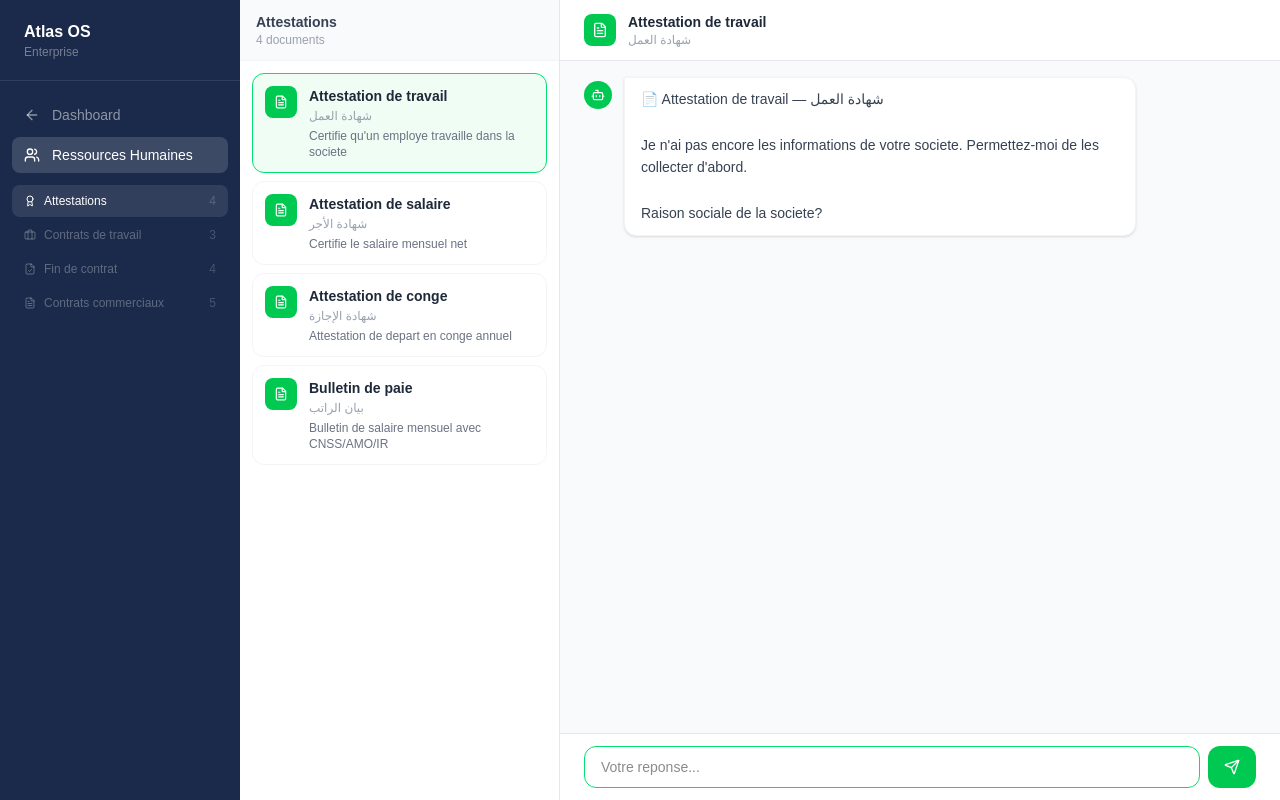
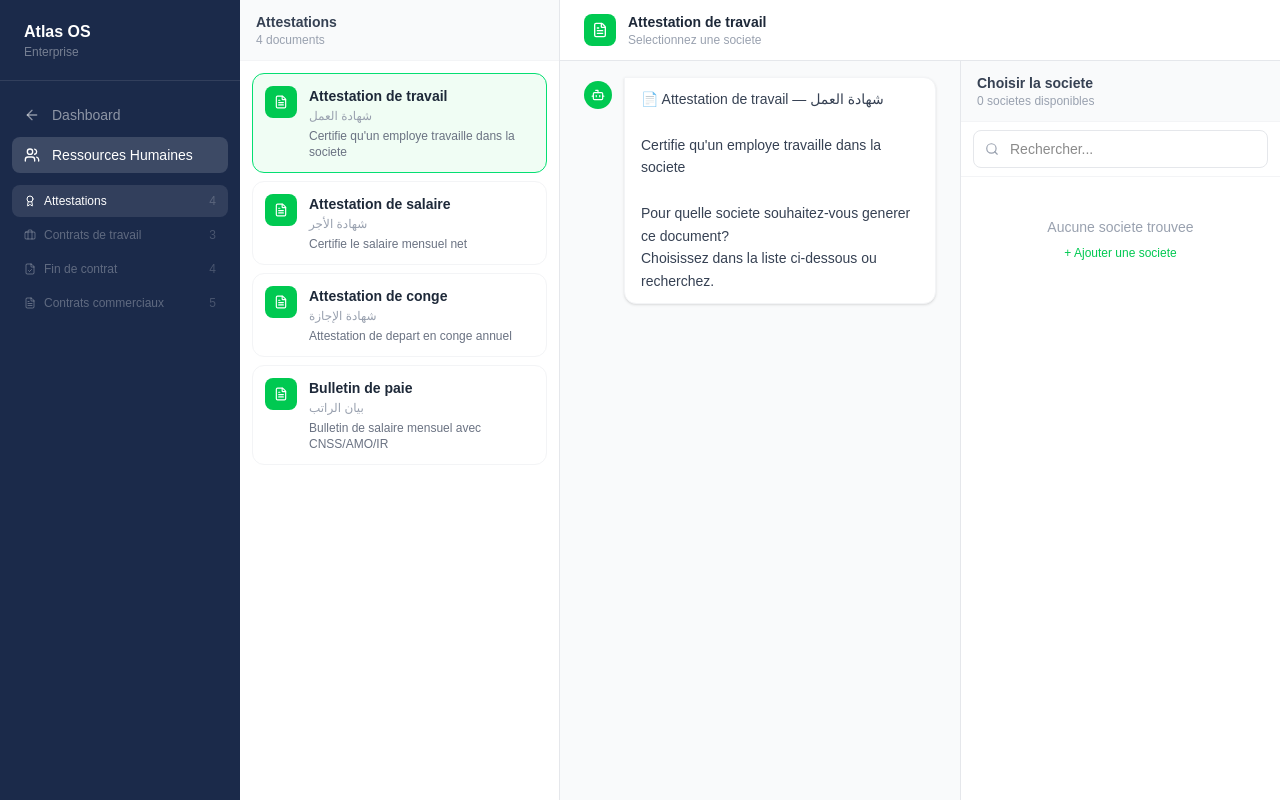
Before and after one commit to marwandevlo/atlas-os, a Next.js app: page /rh in a window 1280 px wide. Both pictures are taken after a click on the button 399 px from the left and 123 px from the top of the page. Built offline with nearby package versions, Linux system fonts and the light colour scheme.

Commit message:
add company selector in RH documents

```diff
--- a/app/rh/page.tsx
+++ b/app/rh/page.tsx
@@ -1,7 +1,24 @@
 'use client';
 import { useState, useEffect } from 'react';
 import { useRouter } from 'next/navigation';
-import { ArrowLeft, FileText, Download, Bot, User, Send, Users, Briefcase, Award, FileCheck } from 'lucide-react';
+import { ArrowLeft, FileText, Download, Bot, User, Send, Users, Briefcase, Award, FileCheck, Search } from 'lucide-react';
+
+type Company = {
+  id: number;
+  raisonSociale: string;
+  formeJuridique: string;
+  if_fiscal: string;
+  ice: string;
+  rc: string;
+  cnss: string;
+  adresse: string;
+  ville: string;
+  telephone: string;
+  email: string;
+  activite: string;
+  regimeTVA: string;
+  actif: boolean;
+};
 
 type Doc = {
   id: string;
@@ -34,17 +51,6 @@ const docs: Doc[] = [
 ];
 
 const categories = ['Attestations', 'Contrats de travail', 'Fin de contrat', 'Contrats commerciaux'];
-
-const companyFields = [
-  { key: 'raisonSociale', label: 'Raison sociale de la societe?' },
-  { key: 'adresse', label: 'Adresse complete de la societe?' },
-  { key: 'telephone', label: 'Telephone de la societe?' },
-  { key: 'if_fiscal', label: 'Identifiant Fiscal (IF)?' },
-  { key: 'ice', label: 'ICE de la societe?' },
-  { key: 'rc', label: 'Registre de Commerce (RC)?' },
-  { key: 'cnss', label: 'Numero CNSS employeur?' },
-  { key: 'ville', label: 'Ville du siege social?' },
-];
 
 const fieldLabels: Record<string, string> = {
   nom_employe: "Nom complet de l'employe",
@@ -118,16 +124,23 @@ export default function RHPage() {
   const [input, setInput] = useState('');
   const [loading, setLoading] = useState(false);
   const [step, setStep] = useState(0);
-  const [phase, setPhase] = useState<'company' | 'doc'>('company');
   const [fieldData, setFieldData] = useState<Record<string, string>>({});
-  const [companyData, setCompanyData] = useState<Record<string, string>>({});
+  const [selectedCompany, setSelectedCompany] = useState<Company | null>(null);
+  const [companies, setCompanies] = useState<Company[]>([]);
+  const [searchCompany, setSearchCompany] = useState('');
+  const [phase, setPhase] = useState<'select_company' | 'doc'>('select_company');
   const [docReady, setDocReady] = useState(false);
   const [docContent, setDocContent] = useState('');
 
   useEffect(() => {
-    const saved = localStorage.getItem('atlas_company');
-    if (saved) setCompanyData(JSON.parse(saved));
+    const saved = localStorage.getItem('atlas_companies');
+    if (saved) setCompanies(JSON.parse(saved));
   }, []);
+
+  const filteredCompanies = companies.filter(c =>
+    c.raisonSociale.toLowerCase().includes(searchCompany.toLowerCase()) ||
+    c.ville.toLowerCase().includes(searchCompany.toLowerCase())
+  );
 
   const selectDoc = (doc: Doc) => {
     setSelectedDoc(doc);
@@ -135,60 +148,33 @@ export default function RHPage() {
     setFieldData({});
     setDocReady(false);
     setDocContent('');
-
-    const saved = localStorage.getItem('atlas_company');
-    const company = saved ? JSON.parse(saved) : {};
-    setCompanyData(company);
-
-    if (!company.raisonSociale || !company.if_fiscal) {
-      setPhase('company');
+    setSelectedCompany(null);
+    setSearchCompany('');
+    setPhase('select_company');
     setMessages([{
       role: 'assistant',
-        content: `📄 ${doc.name} — ${doc.nameAr}\n\nJe n'ai pas encore les informations de votre societe. Permettez-moi de les collecter d'abord.\n\n${companyFields[0].label}`
+      content: `📄 ${doc.name} — ${doc.nameAr}\n\n${doc.description}\n\nPour quelle societe souhaitez-vous generer ce document?\nChoisissez dans la liste ci-dessous ou recherchez.`
     }]);
-    } else {
+  };
+
+  const chooseCompany = (company: Company) => {
+    setSelectedCompany(company);
     setPhase('doc');
-      setCompanyData(company);
-      setMessages([{
-        role: 'assistant',
-        content: `📄 ${doc.name} — ${doc.nameAr}\n\n✅ Societe: ${company.raisonSociale}\n\nMaintenant les informations du document:\n\n${fieldLabels[doc.fields[0]]}?`
-      }]);
-    }
+    setStep(0);
+    setMessages(prev => [...prev,
+      { role: 'user', content: `✅ ${company.raisonSociale}` },
+      { role: 'assistant', content: `✅ Societe selectionnee: ${company.raisonSociale}\nIF: ${company.if_fiscal} | CNSS: ${company.cnss} | ${company.ville}\n\nMaintenant les informations du document:\n\n${fieldLabels[selectedDoc!.fields[0]]}?` }
+    ]);
   };
 
   const sendMessage = async () => {
     if (!input.trim() || !selectedDoc || loading) return;
     const userMsg: Message = { role: 'user', content: input };
+    const currentField = selectedDoc.fields[step];
+    const newData = { ...fieldData, [currentField]: input };
+    setFieldData(newData);
     setMessages(prev => [...prev, userMsg]);
-    const val = input;
     setInput('');
-
-    if (phase === 'company') {
-      const field = companyFields[step];
-      const newCompany = { ...companyData, [field.key]: val };
-      setCompanyData(newCompany);
-      const nextStep = step + 1;
-      setStep(nextStep);
-
-      if (nextStep < companyFields.length) {
-        setTimeout(() => {
-          setMessages(prev => [...prev, { role: 'assistant', content: companyFields[nextStep].label }]);
-        }, 300);
-      } else {
-        localStorage.setItem('atlas_company', JSON.stringify(newCompany));
-        setPhase('doc');
-        setStep(0);
-        setTimeout(() => {
-          setMessages(prev => [...prev, {
-            role: 'assistant',
-            content: `✅ Informations societe enregistrees!\n\nMaintenant les informations du document:\n\n${fieldLabels[selectedDoc.fields[0]]}?`
-          }]);
-        }, 300);
-      }
-    } else {
-      const currentField = selectedDoc.fields[step];
-      const newData = { ...fieldData, [currentField]: val };
-      setFieldData(newData);
     const nextStep = step + 1;
     setStep(nextStep);
 
@@ -202,11 +188,11 @@ export default function RHPage() {
       await generateDoc(newData);
       setLoading(false);
     }
-    }
   };
 
   const generateDoc = async (data: Record<string, string>) => {
     try {
+      const company = selectedCompany!;
       const res = await fetch('/api/ai', {
         method: 'POST',
         headers: { 'Content-Type': 'application/json' },
@@ -216,33 +202,35 @@ export default function RHPage() {
 Genere le document: ${selectedDoc?.name}
 
 SOCIETE EMPLOYEUR:
-- Raison sociale: ${companyData.raisonSociale || ''}
-- Adresse: ${companyData.adresse || ''} ${companyData.ville || ''}
-- Tel: ${companyData.telephone || ''}
-- IF: ${companyData.if_fiscal || ''}
-- ICE: ${companyData.ice || ''}
-- RC: ${companyData.rc || ''}
-- CNSS: ${companyData.cnss || ''}
+- Raison sociale: ${company.raisonSociale}
+- Forme juridique: ${company.formeJuridique}
+- Adresse: ${company.adresse} ${company.ville}
+- Tel: ${company.telephone}
+- Email: ${company.email}
+- IF: ${company.if_fiscal}
+- ICE: ${company.ice}
+- RC: ${company.rc}
+- CNSS: ${company.cnss}
+- Activite: ${company.activite}
+- Regime TVA: ${company.regimeTVA}
 
-DONNEES:
+DONNEES DU DOCUMENT:
 ${Object.entries(data).map(([k, v]) => `${fieldLabels[k] || k}: ${v}`).join('\n')}
 
 REGLES STRICTES:
-- N'utilise JAMAIS de tableaux ASCII (%, |, +, -, T, Z, W, Q, P comme bordures)
+- N'utilise JAMAIS de tableaux ASCII (%, |, +, T, Z, W, Q, P comme bordures)
 - N'utilise JAMAIS de HTML ou balises
-- N'utilise JAMAIS de caracteres speciaux comme bordures
 - Ecris tout en texte simple avec tirets et numeros
-- Paragraphes bien structures
 
 EXIGENCES DU DOCUMENT:
 1. En-tete: nom societe, adresse, tel, IF, ICE, RC, CNSS
-2. Titre du document en majuscules et centre
-3. "Fait a [ville], le [date]"
+2. Titre du document en majuscules
+3. "Fait a ${company.ville}, le [date]"
 4. Corps avec articles numerotes (ARTICLE 1, ARTICLE 2...)
-5. Contenu complet et detaille conforme Code du travail (Loi 65-99)
-6. Pour contrats: minimum 12 articles avec toutes les clauses
+5. Contenu complet conforme Code du travail (Loi 65-99)
+6. Pour contrats: minimum 12 articles
 7. Signatures: nom, qualite, date, lieu, "Lu et approuve"
-8. Document minimum 2-3 pages de contenu riche
+8. Document minimum 2-3 pages
 
 Genere UNIQUEMENT le document en texte propre, sans commentaires.`
         }),
@@ -252,7 +240,7 @@ Genere UNIQUEMENT le document en texte propre, sans commentaires.`
       setDocReady(true);
       setMessages(prev => [...prev, {
         role: 'assistant',
-        content: `✅ Document genere avec succes!\n\n📄 ${selectedDoc?.name} est pret.\n\nConforme Code du travail marocain (Loi 65-99).\n\n📥 Telechargez votre PDF →`
+        content: `✅ Document genere!\n\n📄 ${selectedDoc?.name}\n🏢 ${selectedCompany?.raisonSociale}\n\nConforme Code du travail marocain (Loi 65-99).\n\n📥 Telechargez votre PDF →`
       }]);
     } catch {
       setMessages(prev => [...prev, { role: 'assistant', content: 'Erreur. Reessayez.' }]);
@@ -262,6 +250,7 @@ Genere UNIQUEMENT le document en texte propre, sans commentaires.`
   const downloadPDF = async () => {
     const { jsPDF } = await import('jspdf');
     const doc = new jsPDF();
+    const company = selectedCompany!;
 
     const cleanContent = docContent
       .replace(/\*\*/g, '')
@@ -284,12 +273,8 @@ Genere UNIQUEMENT le document en texte propre, sans commentaires.`
         doc.addPage();
         y = 20;
       }
-
       const trimmed = line.trim();
-      if (trimmed === '') {
-        y += 3;
-        return;
-      }
+      if (trimmed === '') { y += 3; return; }
 
       if (trimmed.toUpperCase() === trimmed && trimmed.length > 5 && !trimmed.includes('MAD') && !trimmed.includes(':')) {
         doc.setFont('helvetica', 'bold');
@@ -306,12 +291,11 @@ Genere UNIQUEMENT le document en texte propre, sans commentaires.`
         doc.setFontSize(9);
         doc.setTextColor(30, 30, 30);
       }
-
       doc.text(line, 15, y);
       y += 5.5;
     });
 
-    doc.save(`${selectedDoc?.id}_${new Date().getFullYear()}.pdf`);
+    doc.save(`${selectedDoc?.id}_${company.raisonSociale.replace(/ /g, '_')}_${new Date().getFullYear()}.pdf`);
   };
 
   const categoryIcons: Record<string, any> = {
@@ -320,8 +304,6 @@ Genere UNIQUEMENT le document en texte propre, sans commentaires.`
     'Fin de contrat': FileCheck,
     'Contrats commerciaux': FileText,
   };
-
-  const isComplete = phase === 'doc' && step >= (selectedDoc?.fields.length || 0);
 
   return (
     <div className="flex h-screen bg-gray-50">
@@ -351,18 +333,19 @@ Genere UNIQUEMENT le document en texte propre, sans commentaires.`
             })}
           </div>
         </nav>
-        {companyData.raisonSociale && (
+        {selectedCompany && (
           <div className="px-4 py-3 border-t border-white/10">
             <div className="bg-white/5 rounded-lg p-2">
-              <p className="text-white/30 text-xs mb-1">Societe employeur</p>
-              <p className="text-white/70 text-xs font-medium truncate">{companyData.raisonSociale}</p>
-              {companyData.cnss && <p className="text-white/30 text-xs">CNSS: {companyData.cnss}</p>}
+              <p className="text-white/30 text-xs mb-1">Societe selectionnee</p>
+              <p className="text-white/70 text-xs font-medium truncate">{selectedCompany.raisonSociale}</p>
+              <p className="text-white/30 text-xs">{selectedCompany.ville}</p>
             </div>
           </div>
         )}
       </aside>
 
       <main className="flex-1 flex overflow-hidden">
+        {/* Documents list */}
         <div className={`${selectedDoc ? 'hidden lg:flex' : 'flex'} flex-col w-full lg:w-80 border-r border-gray-200 bg-white overflow-hidden shrink-0`}>
           <div className="px-4 py-3 border-b border-gray-100 bg-gray-50">
             <h2 className="font-semibold text-gray-700 text-sm">{activeCategory}</h2>
@@ -399,7 +382,7 @@ Genere UNIQUEMENT le document en texte propre, sans commentaires.`
                 </div>
                 <div>
                   <p className="font-semibold text-gray-800 text-sm">{selectedDoc.name}</p>
-                  <p className="text-xs text-gray-400">{selectedDoc.nameAr}</p>
+                  <p className="text-xs text-gray-400">{selectedCompany ? selectedCompany.raisonSociale : 'Selectionnez une societe'}</p>
                 </div>
               </div>
               {docReady && (
@@ -409,6 +392,8 @@ Genere UNIQUEMENT le document en texte propre, sans commentaires.`
               )}
             </div>
 
+            <div className="flex-1 overflow-hidden flex">
+              <div className="flex-1 flex flex-col overflow-hidden">
                 <div className="flex-1 overflow-y-auto px-6 py-4 space-y-3">
                   {messages.map((m, i) => (
                     <div key={i} className={`flex gap-3 ${m.role === 'user' ? 'justify-end' : 'justify-start'}`}>
@@ -443,7 +428,7 @@ Genere UNIQUEMENT le document en texte propre, sans commentaires.`
                   )}
                 </div>
 
-            {!isComplete && !docReady && (
+                {phase === 'doc' && !docReady && (
                   <div className="bg-white border-t border-gray-200 px-6 py-3">
                     <div className="flex gap-2">
                       <input
@@ -461,6 +446,55 @@ Genere UNIQUEMENT le document en texte propre, sans commentaires.`
                   </div>
                 )}
               </div>
+
+              {/* Company selector */}
+              {phase === 'select_company' && (
+                <div className="w-80 border-l border-gray-200 bg-white flex flex-col overflow-hidden shrink-0">
+                  <div className="px-4 py-3 border-b border-gray-100 bg-gray-50">
+                    <p className="font-semibold text-gray-700 text-sm">Choisir la societe</p>
+                    <p className="text-xs text-gray-400">{companies.length} societes disponibles</p>
+                  </div>
+                  <div className="px-3 py-2 border-b border-gray-100">
+                    <div className="relative">
+                      <Search size={14} className="absolute left-3 top-1/2 -translate-y-1/2 text-gray-400" />
+                      <input
+                        value={searchCompany}
+                        onChange={e => setSearchCompany(e.target.value)}
+                        placeholder="Rechercher..."
+                        className="w-full pl-9 pr-3 py-2 text-sm border border-gray-200 rounded-lg focus:outline-none focus:border-green-400"
+                      />
+                    </div>
+                  </div>
+                  <div className="flex-1 overflow-y-auto p-2 space-y-1">
+                    {filteredCompanies.map(c => (
+                      <button key={c.id} onClick={() => chooseCompany(c)}
+                        className="w-full text-left p-3 rounded-xl border border-gray-100 hover:border-green-300 hover:bg-green-50 transition-all">
+                        <div className="flex items-center gap-3">
+                          <div className={`w-9 h-9 rounded-xl flex items-center justify-center text-white font-bold text-sm shrink-0 ${c.actif ? 'bg-green-500' : 'bg-[#1B2A4A]'}`}>
+                            {c.raisonSociale.charAt(0)}
+                          </div>
+                          <div className="flex-1 min-w-0">
+                            <p className="font-semibold text-gray-800 text-sm truncate">{c.raisonSociale}</p>
+                            <p className="text-xs text-gray-400">{c.ville} · {c.formeJuridique}</p>
+                            {c.if_fiscal && <p className="text-xs text-gray-300 font-mono">IF: {c.if_fiscal}</p>}
+                          </div>
+                          {c.actif && <span className="text-xs text-green-500 font-medium shrink-0">Active</span>}
+                        </div>
+                      </button>
+                    ))}
+                    {filteredCompanies.length === 0 && (
+                      <div className="text-center py-8">
+                        <p className="text-gray-400 text-sm">Aucune societe trouvee</p>
+                        <button onClick={() => router.push('/companies')} className="mt-2 text-xs text-green-500 hover:underline">
+                          + Ajouter une societe
+                        </button>
+                      </div>
+                    )}
+                  </div>
+                </div>
+              )}
+            </div>
+          </div>
         ) : (
           <div className="flex-1 hidden lg:flex items-center justify-center bg-gray-50">
             <div className="text-center">
```
Lines whose indentation alone changed are shown as unchanged.
